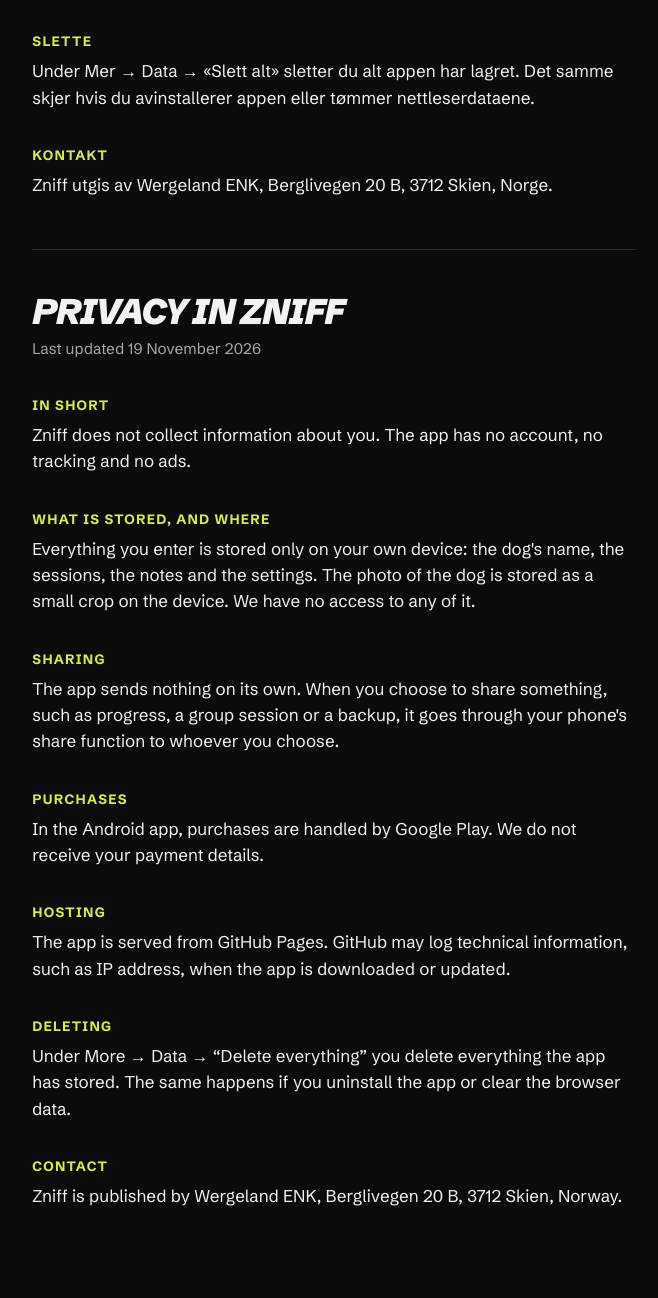
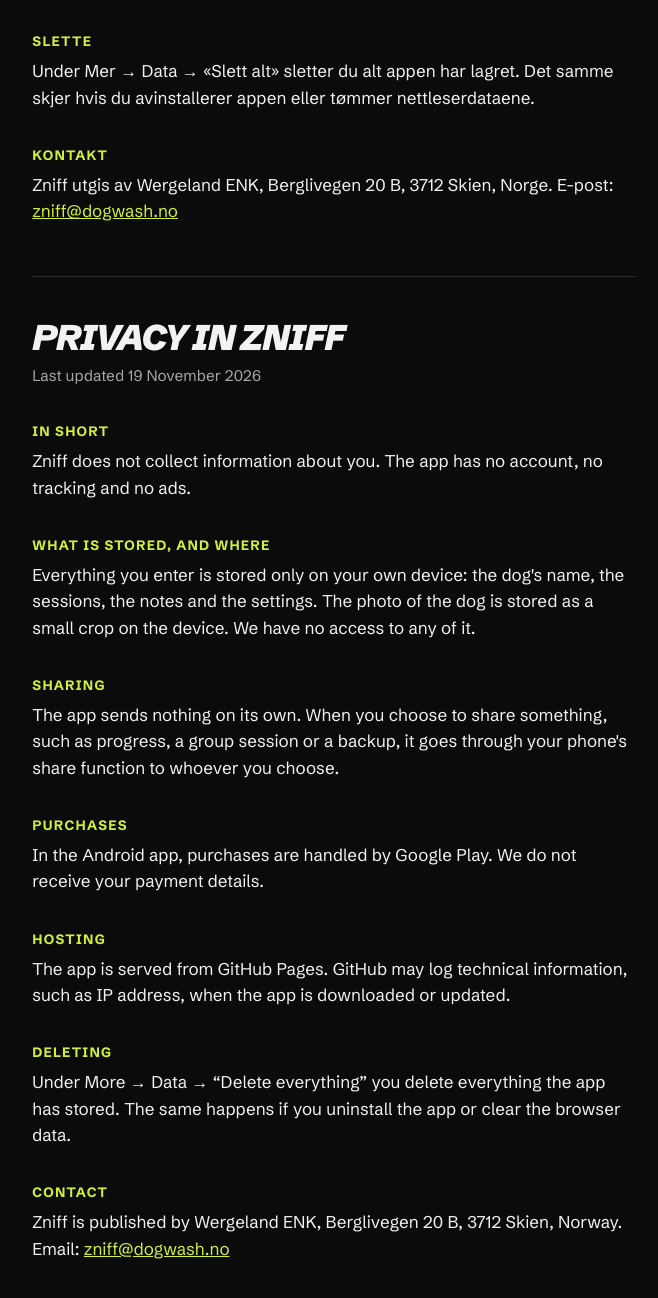
Before and after one commit to chrwergeland-dotcom/sokskart, a plain HTML site: page nesevis-test/personvern.html in a window 1280 px wide. Shown: the part 786-2084 px from the top of the page, without its empty margins (306-964 px from the left). Before the commit the page ends 2063 px from the top, so only its background shows below. Drawn offline with Linux system fonts and the light colour scheme.

Commit message:
Zniff: kontaktadresse på personvernsiden
Co-Authored-By: Claude Fable 5.2 <noreply@anthropic.com>
Claude-Session: https://claude.ai/code/session_01BpgrFM1iw5XknqfLQ4VaD1

```diff
--- a/nesevis-test/personvern.html
+++ b/nesevis-test/personvern.html
@@ -47,7 +47,7 @@ hr{border:0;border-top:1px solid #2A2A2C;margin:3rem 0 2.5rem}
 <p>Under Mer → Data → «Slett alt» sletter du alt appen har lagret. Det samme skjer hvis du avinstallerer appen eller tømmer nettleserdataene.</p>
 
 <h2>Kontakt</h2>
-<p>Zniff utgis av Wergeland ENK, Berglivegen 20 B, 3712 Skien, Norge.</p>
+<p>Zniff utgis av Wergeland ENK, Berglivegen 20 B, 3712 Skien, Norge. E-post: <a href="mailto:zniff@dogwash.no">zniff@dogwash.no</a></p>
 
 <hr>
 
@@ -74,7 +74,7 @@ hr{border:0;border-top:1px solid #2A2A2C;margin:3rem 0 2.5rem}
 <p>Under More → Data → “Delete everything” you delete everything the app has stored. The same happens if you uninstall the app or clear the browser data.</p>
 
 <h2>Contact</h2>
-<p>Zniff is published by Wergeland ENK, Berglivegen 20 B, 3712 Skien, Norway.</p>
+<p>Zniff is published by Wergeland ENK, Berglivegen 20 B, 3712 Skien, Norway. Email: <a href="mailto:zniff@dogwash.no">zniff@dogwash.no</a></p>
 </div>
 </body>
 </html>
```
Also changed, not shown: zniff/personvern.html (+2 -2 lines).
